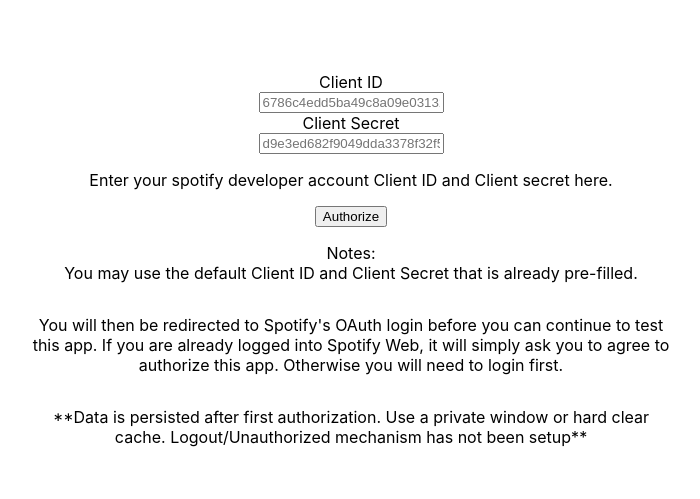
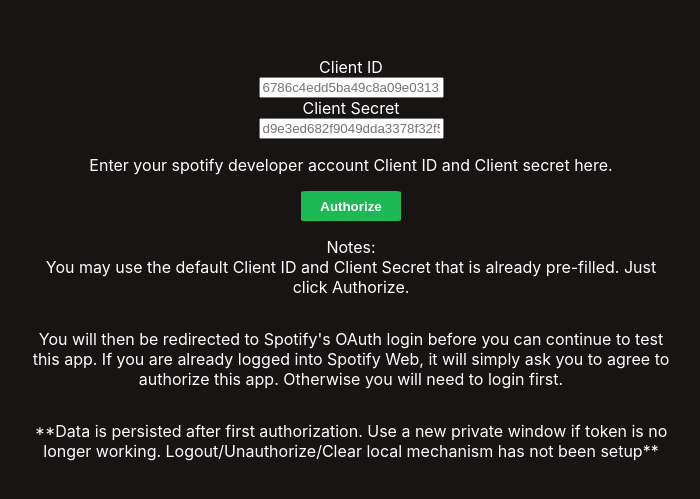
Before and after one commit to sabun123/spotify-homage, a React (Create React App) app: page /authorize in a window 1280 px wide. Shown: the part 133-632 px from the top of the page, without its empty margins (289-989 px from the left). Built offline with nearby package versions, Linux system fonts and the light colour scheme.

Commit message:
💄 update authorize page look and feel

```diff
--- a/src/pages/Authorize/Authorize.module.css
+++ b/src/pages/Authorize/Authorize.module.css
@@ -4,9 +4,26 @@
 	justify-content: center;
 	align-items: center;
 	flex-grow: 1;
+	background-color: #191414;
+	color: #ffffff;
 }
 
 .Authorize__container p {
 	max-width: 50%;
 	text-align: center;
 }
+
+.Authorize__container button {
+	background-color: #1DB954;
+	color: #ffffff;
+	font-weight: bold;
+	border: none;
+	border-radius: 5%;
+	min-width: 100px;
+	min-height: 30px;
+}
+
+.Authorize__container button:hover {
+	background-color: #14893d;
+	cursor: pointer;
+}
--- a/src/pages/Authorize/index.js
+++ b/src/pages/Authorize/index.js
@@ -46,7 +46,7 @@
       <p>
         Notes: <br />
         You may use the default Client ID and Client Secret that is already
-        pre-filled.
+        pre-filled. Just click Authorize.
       </p>
       <p>
         You will then be redirected to Spotify's OAuth login before you can
@@ -55,8 +55,9 @@
         will need to login first.
       </p>
       <p>
-        **Data is persisted after first authorization. Use a private window or
-        hard clear cache. Logout/Unauthorized mechanism has not been setup**
+        **Data is persisted after first authorization. Use a new private window
+        if token is no longer working. Logout/Unauthorize/Clear local mechanism
+        has not been setup**
       </p>
     </div>
   );
```
